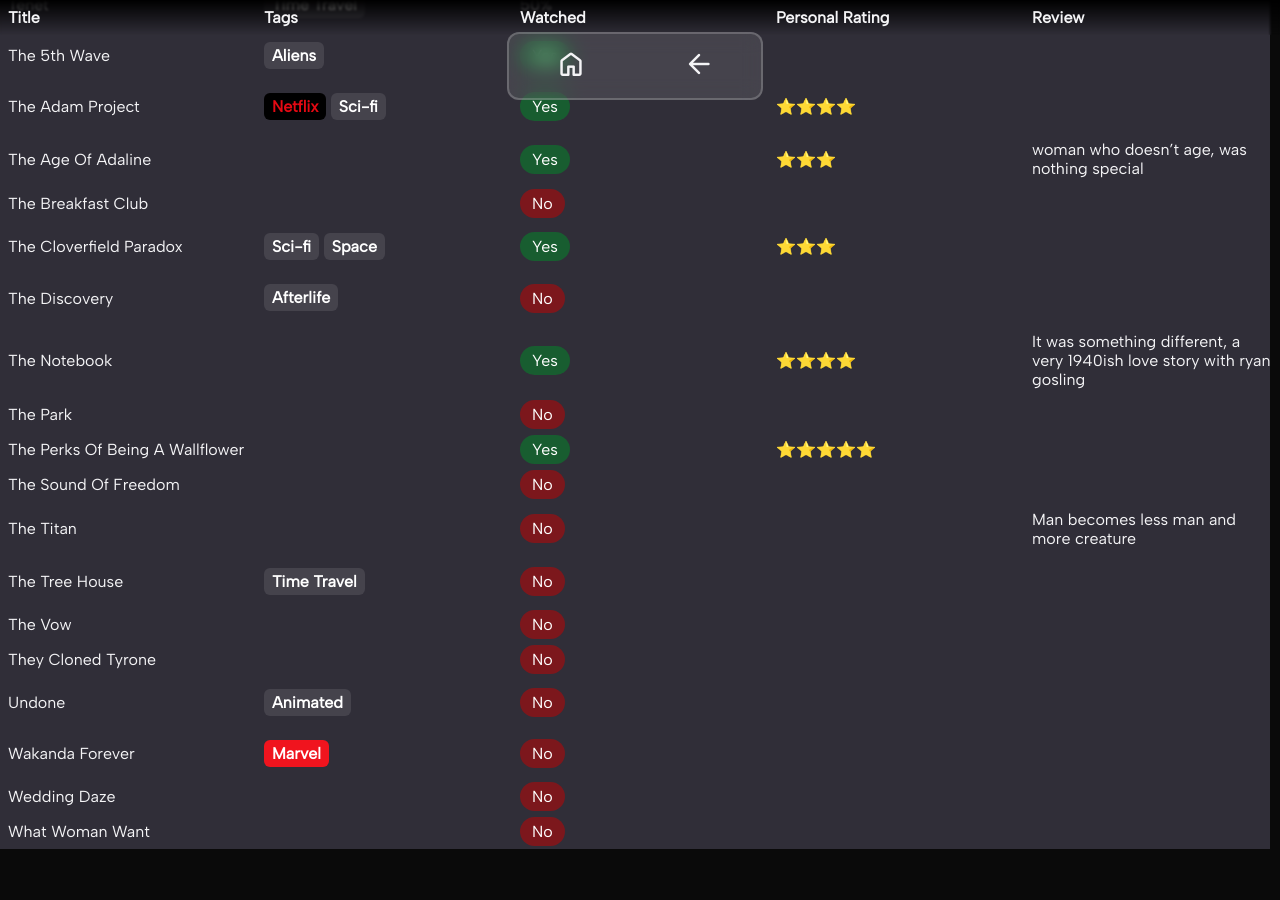
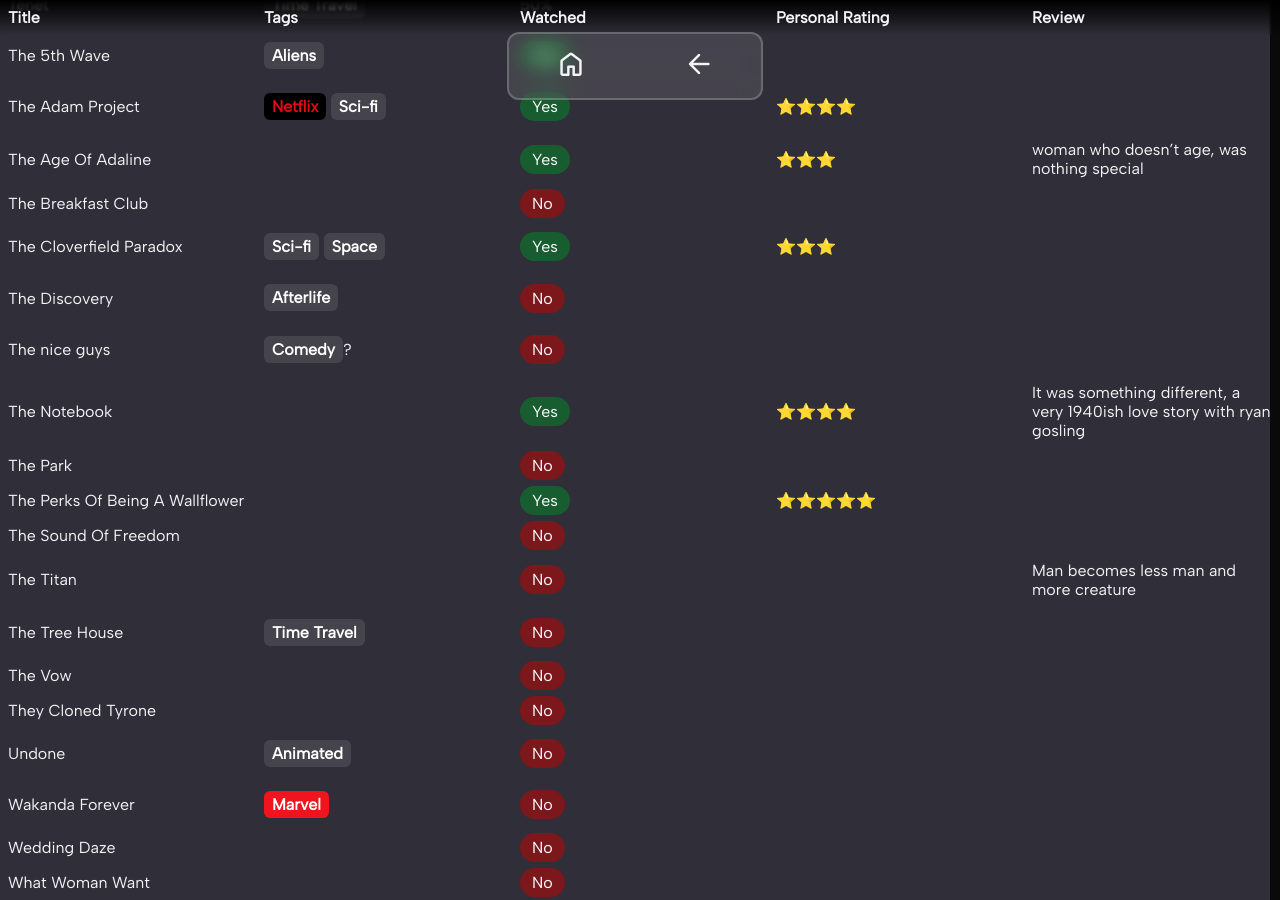
Before and after one commit to Plueres/Plueres.github.io, a Jekyll site: the page built from pages/movielist.md, in a window 1280 px wide and 900 px high, scrolled down 4454 px. Built offline with Jekyll 4.4.1, drawn with Linux system fonts in a browser that asks for light colours; some web fonts are replaced; before the commit the page ends 5303 px from its top, so only the background shows below that.

Commit message:
Update Lists “movies”

```diff
--- a/_data/movies.yml
+++ b/_data/movies.yml
@@ -315,6 +315,9 @@ movies:
   - title: The Discovery
     tags: "!Afterlife"
     watched: "!no"
+  - watched: "!no"
+    title: The nice guys
+    tags: "!Comedy?"
   - watched: "!yes"
     title: The Notebook
     personal_rating: 4
```
